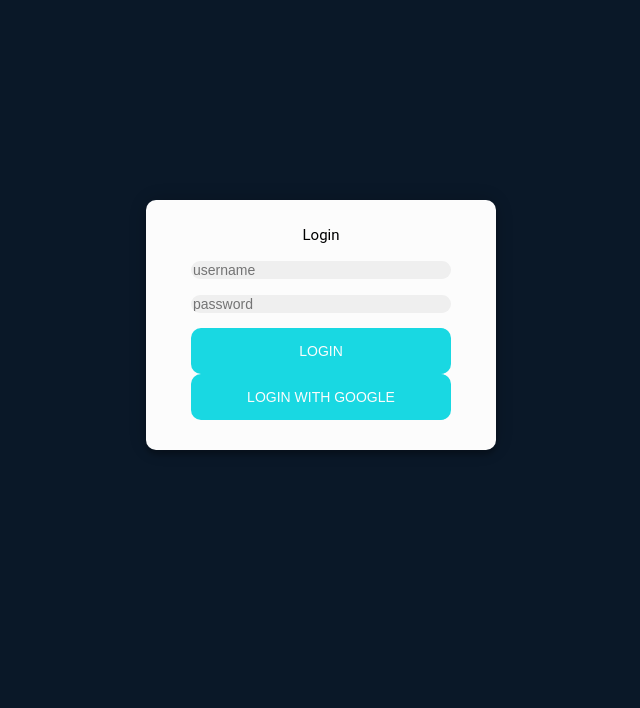
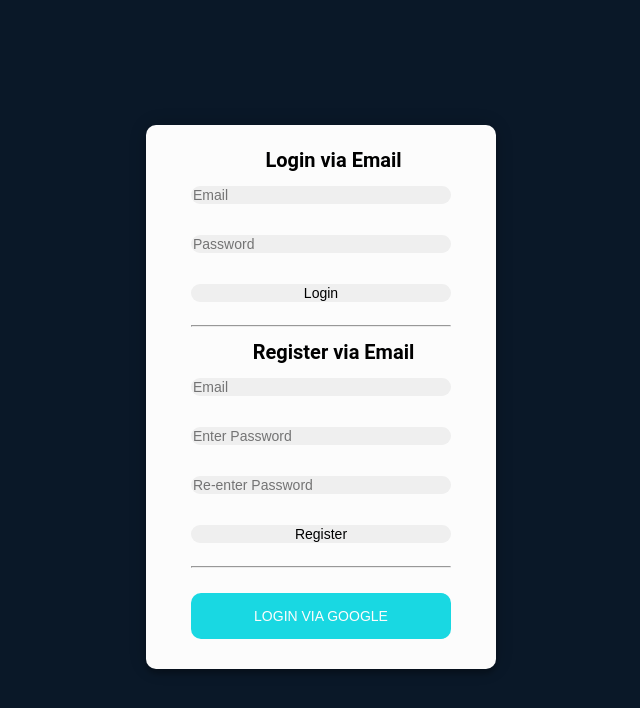
Before and after one commit to Jenushan-Premkumar/Summative, a Vue app in the folder vue-project/: page /login in a window 1280 px wide. Shown: the top 708 px of the page, without its empty margins (319-959 px from the left). Built offline with nearby package versions, Linux system fonts and the light colour scheme; a web font is replaced by a local one.

Commit message:
Add remove from cart option

```diff
--- a/vue-project/src/components/Modal.vue
+++ b/vue-project/src/components/Modal.vue
@@ -1,7 +1,7 @@
 <script setup>
 import axios from "axios";
 import { useStore } from "../store";
-
+const movieStore = useStore();
 const store = useStore();
 const props = defineProps(["id"]);
 
--- a/vue-project/src/store/index.js
+++ b/vue-project/src/store/index.js
@@ -1,5 +1,5 @@
 import { defineStore } from "pinia";
-import { setDoc,doc } from "firebase/firestore"
+import { setDoc, doc } from "firebase/firestore";
 import { firestore } from "../firebase";
 
 export const useStore = defineStore("store", {
@@ -10,13 +10,21 @@ export const useStore = defineStore("store", {
   }),
   actions: {
     async addToCart(poster, title) {
-      console.log(this.cart)
+      console.log(this.cart);
       this.cart.push({
         poster,
         title,
       });
       console.log(this.cart);
-      await setDoc(doc(firestore, "carts", this.user.email), { cart: this.cart });
+      await setDoc(doc(firestore, "carts", this.user.email), {
+        cart: this.cart,
+      });
+    },
+    async removeFromCart(index) {
+      this.cart.splice(index, 1);
+      await setDoc(doc(firestore, "carts", this.user.email), {
+        cart: this.cart,
+      });
     },
   },
 });
--- a/vue-project/src/views/CartView.vue
+++ b/vue-project/src/views/CartView.vue
@@ -6,12 +6,13 @@ const store = useStore();
 
 <template>
   <div>
-    <div v-for="movie in store.cart">
+    <div v-for="(movie, index) in store.cart" key:index>
       <h1>{{ movie.title }}</h1>
       <img
         class="image"
         :src="`https://image.tmdb.org/t/p/w500/${movie.poster}`"
       />
+      <button @click="store.removeFromCart(index)">Remove from Cart</button>
     </div>
   </div>
 </template>
--- a/vue-project/src/views/LoginView.vue
+++ b/vue-project/src/views/LoginView.vue
@@ -1,8 +1,7 @@
 <script setup>
 import { ref } from "vue";
 import { useRouter } from "vue-router";
-import { useStore } from "../store/index.js";
-
+import { useStore } from "../store";
 import { auth, firestore } from "../firebase";
 import {
   createUserWithEmailAndPassword,
@@ -12,49 +11,91 @@ import {
 } from "firebase/auth";
 import { getDoc, doc, setDoc } from "@firebase/firestore";
 
+const store = useStore();
 const router = useRouter();
-const username = ref("");
-const password = ref("");
-const store = useStore();
+const email = ref("");
+const passwordOne = ref("");
+const passwordTwo = ref("");
 
-const login = async () => {
-  const provider = new GoogleAuthProvider();
-  const { user } = await signInWithPopup(auth, provider);
+const registerViaEmail = async () => {
+  if (passwordOne.value !== passwordTwo.value) {
+    alert("Password incorrect!");
+    return;
+  }
+
+  const { user } = await createUserWithEmailAndPassword(
+    auth,
+    email.value,
+    passwordOne.value
+  );
   store.user = user;
-  console.log(store.user)
-  const data = await getDoc(doc(firestore, "carts", user.email));
-  if (data.exists()){
-    store.cart = data.data().cart;
+  router.push("/purchase");
+};
+
+const loginViaEmail = async () => {
+  try {
+    const { user } = await signInWithEmailAndPassword(
+      auth,
+      email.value,
+      passwordOne.value
+    );
+    store.user = user;
+    router.push("/purchase");
+  } catch (error) {
+    console.log(error);
   }
-  else {
-    await setDoc(doc(firestore, "carts", user.email), {cart: []})
-    console.log (data)
-    store.cart = data.data().cart
+};
+
+const registerViaGoogle = async () => {
+  const { user } = await signInWithPopup(auth, new GoogleAuthProvider());
+  store.user = user;
+  const cart = await getDoc(doc(firestore, "carts", user.email));
+
+  if (cart.exists()) {
+    store.cart = cart.data().cart;
+  } else {
+    await setDoc(doc(firestore, "carts", user.email), { cart: [] });
+    store.cart = cart.data().cart;
   }
   router.push("/purchase");
 };
 </script>
 
 <template>
-  <form class="form" @submit.prevent="login()">
-    <p>Login</p>
+  <div class="form">
+    <div>
+      <h1>Login via Email</h1>
+      <form class="login" @submit.prevent="loginViaEmail()">
+        <input v-model="email" type="email" placeholder="Email" />
+        <input v-model="passwordOne" type="password" placeholder="Password" />
 
-    <input type="text" placeholder="username" v-model="username" />
-    <input type="password" placeholder="password" v-model="password" />
-    <button>login</button>
-
-    <button @click = "login()">Login with google</button>
-
-  </form>
-
+        <input type="submit" value="Login" />
+      </form>
+    </div>
+    <hr />
+    <h1>Register via Email</h1>
+    <form class="setup" @submit.prevent="registerViaEmail()">
+      <input v-model="email" type="email" placeholder="Email" />
+      <input
+        v-model="passwordOne"
+        type="password"
+        placeholder="Enter Password"
+      />
+      <input
+        v-model="passwordTwo"
+        type="password"
+        placeholder="Re-enter Password"
+      />
+      <input type="submit" value="Register" />
+    </form>
+    <hr />
+    <div class="google">
+      <button @click="registerViaGoogle()">Login via Google</button>
+    </div>
+  </div>
 </template>
 
 <style scoped>
-body {
-  padding: 0;
-  margin: 0;
-}
-
 .form {
   font-family: "Roboto", sans-serif;
   position: relative;
@@ -62,7 +103,7 @@ body {
   background: #ffffff;
   opacity: 99%;
   max-width: 260px;
-  margin: 200px auto 100px;
+  margin: 125px auto 100px;
   padding: 10px 45px 30px 45px;
   text-align: center;
   box-shadow: 0 0 20px 0 rgba(0, 0, 0, 0.2), 0 5px 5px 0 rgba(0, 0, 0, 0.24);
@@ -114,4 +155,21 @@ body {
   background-color: #06c5cf;
   transition: all 1s ease 0s;
 }
+
+.setup,
+.login {
+  display: flex;
+  flex-direction: column;
+  gap: 1rem;
+}
+
+.google {
+  text-align: center;
+  margin-top: 25px;
+}
+
+h1 {
+  color: black;
+  font-size: 20px;
+}
 </style>
--- a/vue-project/src/views/PurchaseView.vue
+++ b/vue-project/src/views/PurchaseView.vue
@@ -62,7 +62,8 @@ const getTMDBData = async (url, options, page) => {
 </script>
 
 <template>
-  <select class="select-box"
+  <select
+    class="select-box"
     v-model="genre"
     @change="
       getTMDBData('https://api.themoviedb.org/3/discover/movie', {
@@ -162,7 +163,7 @@ const getTMDBData = async (url, options, page) => {
   flex-wrap: wrap;
 }
 
-.select-box{
+.select-box {
   margin-left: 15px;
 }
 
```
